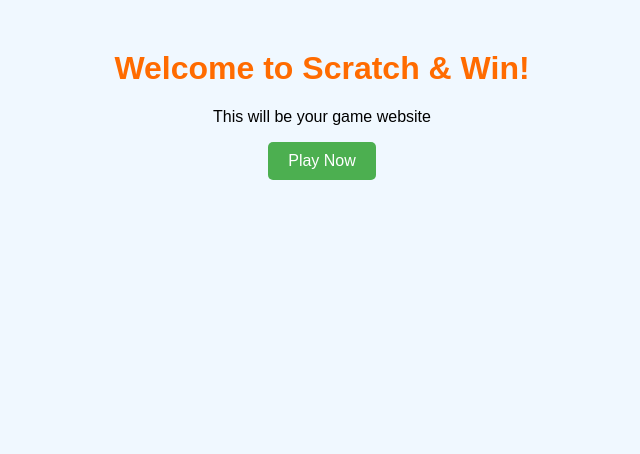
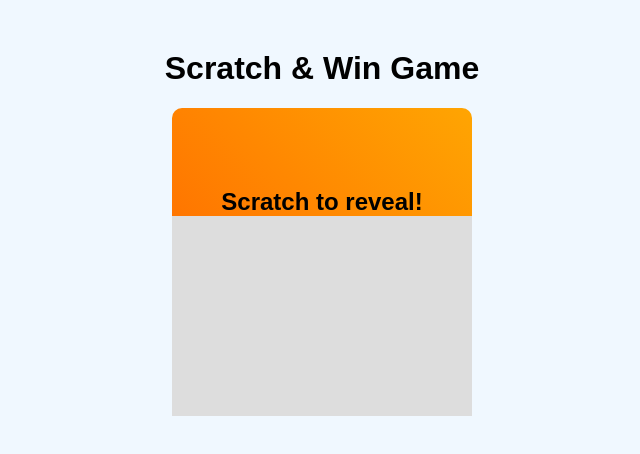
Before and after one commit to NMMW188/MysteryWin, a plain HTML site: page index.html in a window 1280 px wide. Shown: the whole page, without its empty margins (318-958 px from the left). Drawn offline with Linux system fonts and the light colour scheme.

Commit message:
Update index.html

```diff
--- a/index.html
+++ b/index.html
@@ -9,23 +9,50 @@
             margin-top: 50px;
             background-color: #f0f8ff;
         }
-        h1 {
-            color: #ff6b00;
+        #scratch-card {
+            width: 300px;
+            height: 200px;
+            margin: 20px auto;
+            background: linear-gradient(45deg, #ff6b00, #ffa502);
+            position: relative;
+            border-radius: 10px;
         }
-        button {
-            background-color: #4CAF50;
-            color: white;
-            padding: 10px 20px;
-            border: none;
-            border-radius: 5px;
-            font-size: 16px;
+        #scratch-area {
+            width: 100%;
+            height: 100%;
+            position: absolute;
+            background-color: #ddd;
             cursor: pointer;
+        }
+        #result {
+            padding-top: 80px;
+            font-size: 24px;
+            font-weight: bold;
         }
     </style>
 </head>
 <body>
-    <h1>Welcome to Scratch & Win!</h1>
-    <p>This will be your game website</p>
-    <button onclick="alert('Game coming soon!')">Play Now</button>
+    <h1>Scratch & Win Game</h1>
+    <div id="scratch-card">
+        <div id="result">Scratch to reveal!</div>
+        <div id="scratch-area"></div>
+    </div>
+
+    <script>
+        const scratchArea = document.getElementById('scratch-area');
+        let isScratched = false;
+
+        scratchArea.addEventListener('mousemove', function(e) {
+            if (!isScratched) {
+                this.style.opacity = '0.5';
+                setTimeout(() => {
+                    this.style.display = 'none';
+                    isScratched = true;
+                    document.getElementById('result').textContent =
+                        Math.random() > 0.7 ? "You won 5 credits!" : "Try again!";
+                }, 1000);
+            }
+        });
+    </script>
 </body>
 </html>
```
